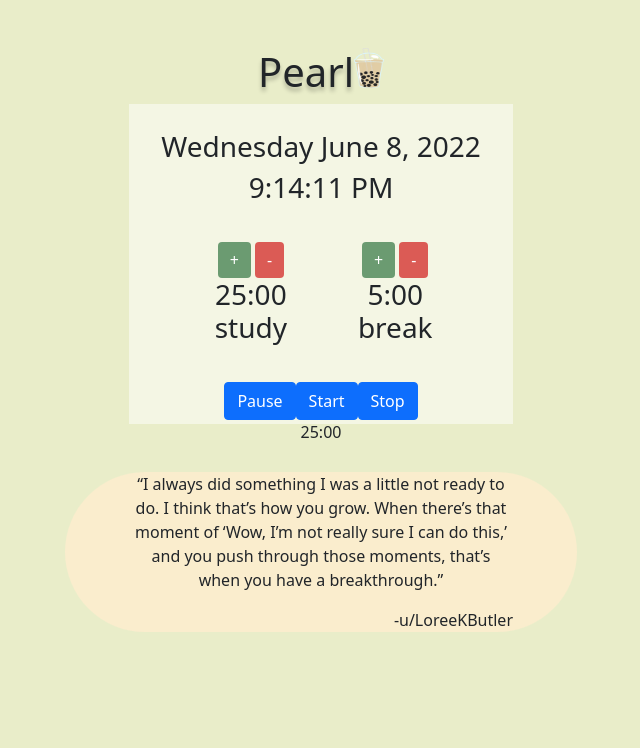
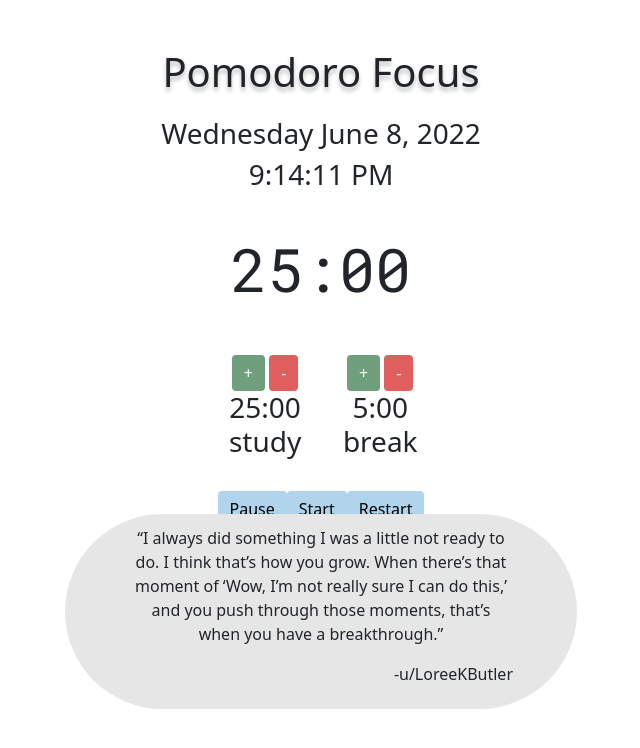
Before and after one commit to pidgey0403/Focus, a React (Create React App) app: page / in a window 1280 px wide. Shown: the top 748 px of the page, without its empty margins (319-959 px from the left). Built offline with nearby package versions, Linux system fonts and the light colour scheme.

Commit message:
added functionality to restart button

```diff
--- a/public/index.html
+++ b/public/index.html
@@ -3,6 +3,9 @@
   <head>
     <meta charset="utf-8" />
     <link rel="icon" href="%PUBLIC_URL%/favicon.ico" />
+    <link rel="preconnect" href="https://fonts.googleapis.com">
+    <link rel="preconnect" href="https://fonts.gstatic.com" crossorigin>
+    <link href="https://fonts.googleapis.com/css2?family=Roboto+Mono:wght@400&family=Roboto:ital@1&display=swap" rel="stylesheet">
     <meta name="viewport" content="width=device-width, initial-scale=1" />
     <meta name="theme-color" content="#000000" />
     <meta
--- a/src/App.js
+++ b/src/App.js
@@ -1,13 +1,11 @@
 import 'bootstrap/dist/css/bootstrap.min.css';
 import { Button } from 'react-bootstrap';
 import './style/App.css';
-import logo from './logo.png';
 import React from 'react';
 import { useEffect, useState } from 'react';
 import { useSelector, useDispatch } from 'react-redux';
 import { incrStdy, decrStdy, incrBrk, decrBrk } from './actions';
 import { date, time } from './date.js';
-
 
 function App() {
   const study_time = useSelector(state => state.study);
@@ -30,6 +28,8 @@ function App() {
   }, []);
   const [remainingTime, setRemainingTime] = React.useState(study_time * 60);
 
+
+
   const startTimer = () => {
     clearInterval(timerRef.current);
     setRemainingTime(study_time * 60);
@@ -37,7 +37,6 @@ function App() {
       setRemainingTime((remainingTime) => {
         if (remainingTime - 1 <= 0) {
           return 0;
-
         } else {
           return remainingTime - 1;
         };
@@ -48,54 +47,48 @@ function App() {
   const minute = String(Math.floor(remainingTime / 60)).padStart(2, 0);
   const seconds = String(remainingTime % 60).padStart(2, 0);
 
-  const pauseTimer = () => {
+  const restartTimer = () => {
     //TODO: complete this
-  };
-
-  const stopTimer = () => {
-    //TODO: complete this
-
+    setRemainingTime(study_time*60);
+    clearInterval(timerRef.current)
   };
 
   return (
     <div className="App">
       <div id='Focus-page'>
         <br /><br />
-        <h1>Pearl
-          <img
-            src={logo}
-            width="30"
-            height="40"
-            className="d-inline-block align-top"
-            alt=""
-          />
-        </h1>
+        <h1>Pomodoro Focus</h1>
         <div className='timer-widget'>
           <h3>{date()}</h3>
-          <h3>{timer}</h3>
-          <div className='together'>
-            <div className='left'>
+          <h3>{timer}</h3><br />
+
+          <p id="timer-display">{minute}:{seconds}</p><br/>
+
+          <table>
+            <tr>
+              <th>
               <Button className="increase" id='stdy-incr' onClick={() => dispatch(incrStdy('study'))}>+</Button>{' '}
               <Button className="decrease" id='stdy-dcr' onClick={() => dispatch(decrStdy('study'))}>-</Button>{' '}
               <h3>{study_time}:00 study</h3>
+              </th>
+              <th>
+                <Button className="increase" id='brk-incr' onClick={() => dispatch(incrBrk('break'))}>+</Button>{' '}
+                <Button className="decrease" id='brk-dcr' onClick={() => dispatch(decrBrk('break'))} >-</Button>{' '}
+                <h3>{break_time}:00 break</h3>
+              </th>
+            </tr>
+          </table>
 
-            </div>
-            <div className='right'>
-              <Button className="increase" id='brk-incr' onClick={() => dispatch(incrBrk('break'))}>+</Button>{' '}
-              <Button className="decrease" id='brk-dcr' onClick={() => dispatch(decrBrk('break'))} >-</Button>{' '}
-              <h3>{break_time}:00 break</h3>
-            </div>
-          </div>
+
           <br></br>
           <div className='together'>
-            <Button onClick={pauseTimer}>Pause</Button>
-            <Button onClick={startTimer}>Start</Button>
-            <Button onClick={stopTimer}>Stop</Button>
+            <Button className='press' >Pause</Button>
+            <Button className='press' onClick={startTimer}>Start</Button>
+            <Button className='press' onClick={restartTimer}>Restart</Button>
           </div>
+        </div>
 
-
-          <p>{minute}:{seconds}</p>
-        </div><br /><br />
+        <div id='space'></div>
 
         <div className='quote-widget'>
           <p id='quote'>“I always did something I was a little not ready to do. I think that’s how you grow. When there’s that moment of
--- a/src/style/App.css
+++ b/src/style/App.css
@@ -1,41 +1,44 @@
 #Focus-page {
   height: 100vh;
   margin: auto;
-  background: #e9edc9;
+  background: #ffffff;
 }
 
-#About-page {
-  height: 100vh;
-  text-align: center;
-  padding-top: 5%;
-  background-color: #FAEDCD;
+#timer-display {
+  font-family: "Roboto Mono", monospace;
+  font-size: 60px;
 }
 
 .quote-widget {
+  position: relative;
   width: 40%;
   height: auto;
   margin: auto;
   padding-left: 5%;
   padding-right: 5%;
-  background: #FAEDCD;
+  padding-top: 1%;
+  padding-bottom: 0.5%;
+  background: #e6e6e6;
   border-radius: 100px;
   text-align: center;
 }
 
-.task-widget, .timer-widget {
-  width: 30%;
-  margin: auto;
+#space {
+  padding-top: 7%;
 }
 
 .timer-widget {
+  width: 30%;
+  margin: auto;
   text-align: center;
   height: 40%;
-  padding-top: 2%;
+  padding-top: 1%;
   background: rgba(255, 255, 255, 0.4941176471);
 }
 
-.navbar-light {
-  background-color: #CCD5AE !important;
+table {
+  margin: auto;
+  width: 60%;
 }
 
 .increase {
@@ -46,6 +49,12 @@
 .decrease {
   background-color: rgba(205, 3, 3, 0.631372549);
   border: 0;
+}
+
+.press {
+  background-color: #afd4ec;
+  border: 0;
+  color: black;
 }
 
 .together {
--- a/src/style/App.sass
+++ b/src/style/App.sass
@@ -1,58 +1,68 @@
-$app-bg: #e9edc9
-$nav-bg: #CCD5AE
-$quote-bg: #FAEDCD
+$app-bg: #ffffff
+$quote-bg: #e6e6e6
 $timer-bg: #ffffff7e
 $decrease: #CD0303A1
 $increase: #05561B91
+
 
 #Focus-page
     height:100vh
     margin: auto
     background: $app-bg
 
+#timer-display
+    font-family: 'Roboto Mono', monospace
+    font-size: 60px
 
-#About-page
-    height: 100vh
-    text-align: center
-    padding-top: 5%
-    background-color: #FAEDCD
 
 .quote-widget
+    position: relative
     width: 40%
     height: auto
     margin: auto
     padding-left: 5%
     padding-right: 5%
+    padding-top: 1%
+    padding-bottom: 0.5%
     background: $quote-bg
     border-radius: 100px
     text-align: center
 
-.task-widget
+#space
+    padding-top: 7%
+
+.timer-widget
     width: 30%
     margin: auto
-
-.timer-widget
-    @extend .task-widget
     text-align: center
     height: 40%
-    padding-top: 2%
+    padding-top: 1%
     background: $timer-bg
 
-.navbar-light
-    background-color: $nav-bg !important
+table
+    margin: auto
+    width: 60%
 
 .increase
     background-color: $increase
     border: 0
 
+
 .decrease
     background-color: $decrease
     border: 0
+
+.press
+    background-color: #afd4ec
+    border: 0
+    color: black
 
 .together
     display: inline-flex
     text-align: center
     margin: 0
+
+
 
 .left,.right
     padding: 10%
```
Also changed, not shown: 2 other files (tests, documents, lock files or other folders).
